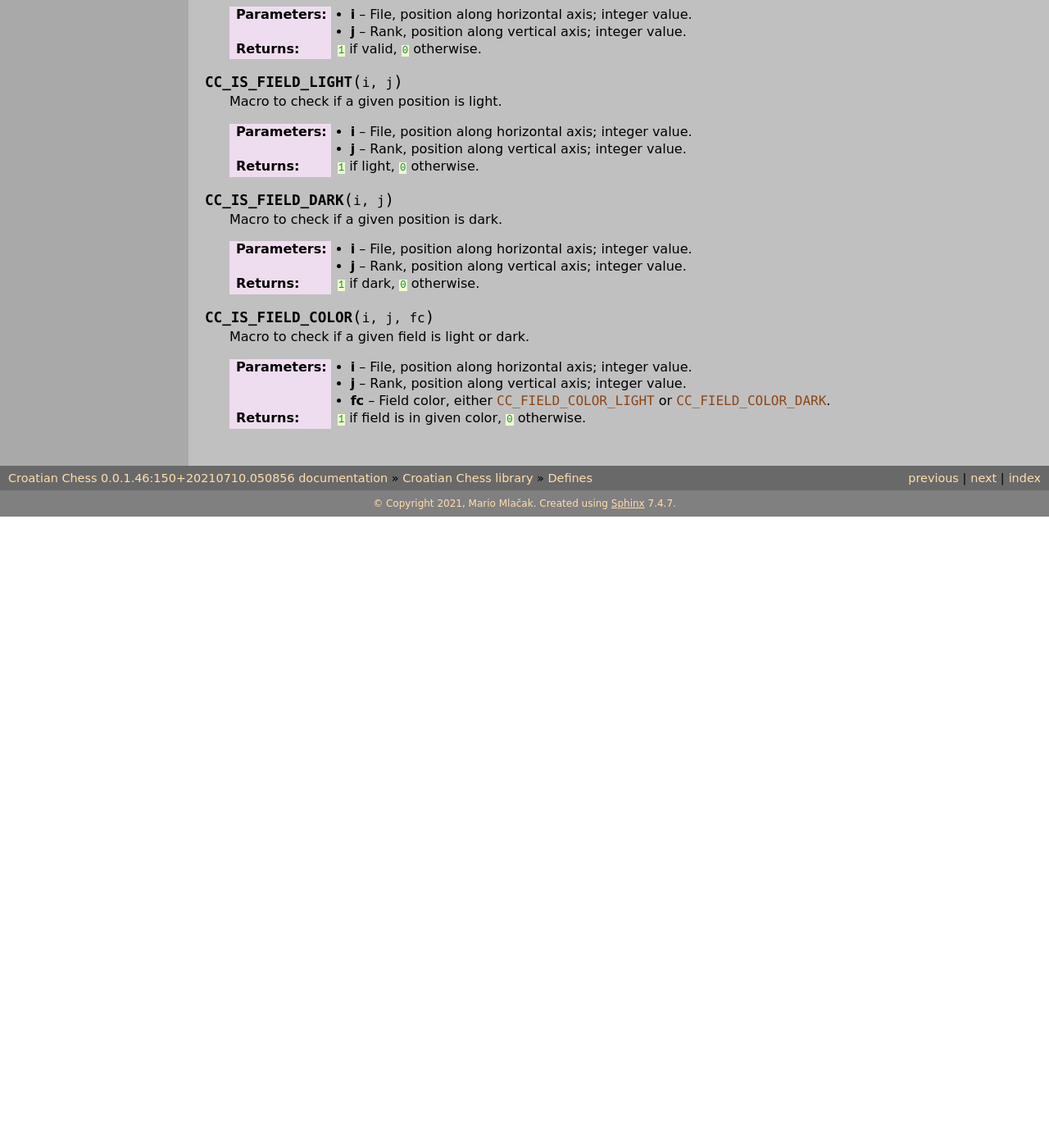
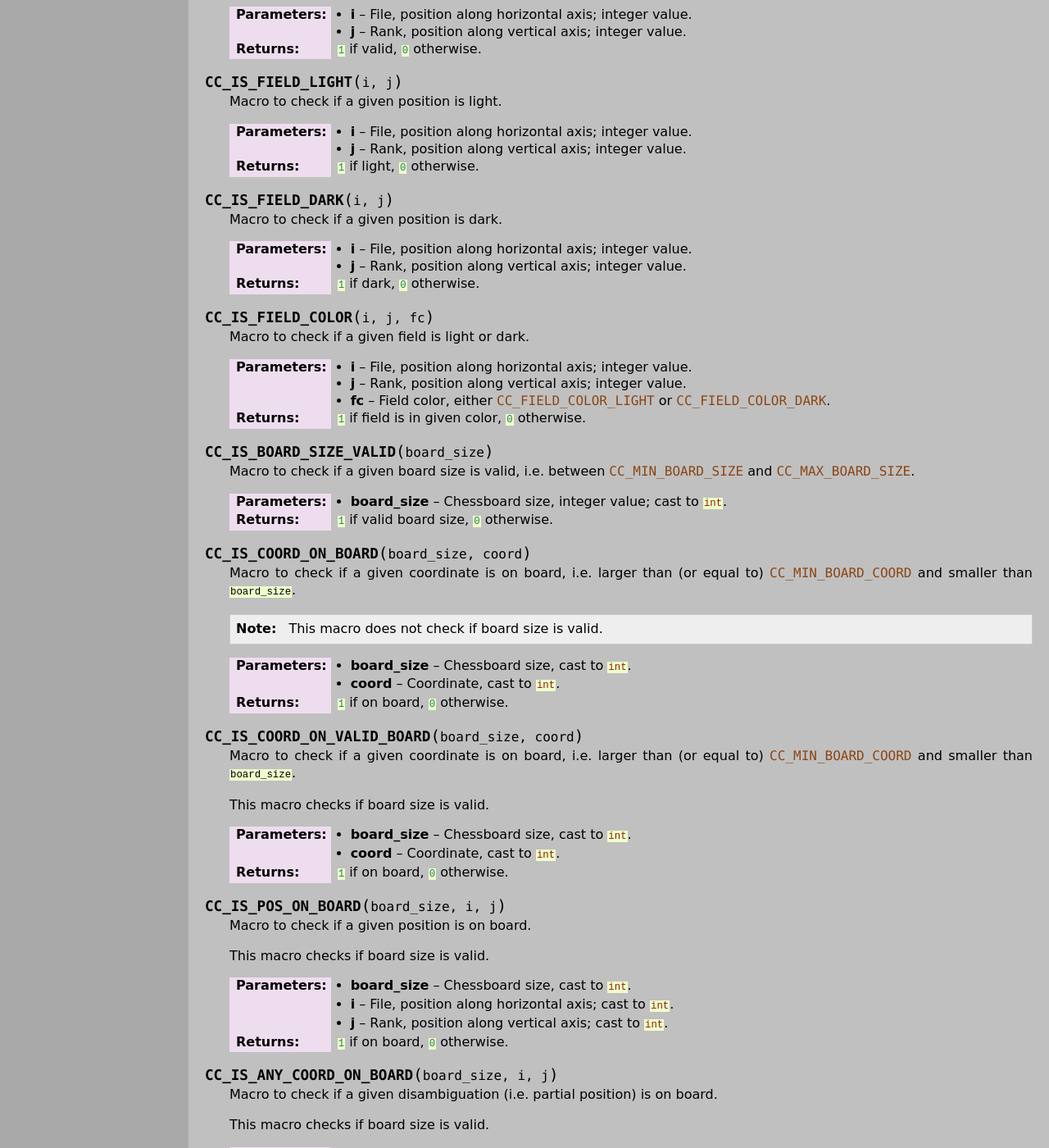
Before and after one commit to mmlacak/crochess, a Sphinx documentation site: the page built from docs/source/libcc/ccdefines.rst, in a window 1280 px wide and 1400 px high, scrolled down 2866 px. Shown: the whole window at 82% size. Built offline with Sphinx 7.4.7, drawn with Linux system fonts in a browser that asks for light colours; before the commit the page ends 3496 px from its top, so only the background shows below that; some of the changed text lies outside the part shown.

Commit message:
Documented board, pos macros.

```diff
--- a/docs/source/libcc/ccdefines.rst
+++ b/docs/source/libcc/ccdefines.rst
@@ -76,8 +76,8 @@ Documents ``cc_defines.h`` file, which contains constants and macros used throug
     Macro to evaluate logical XOR, i.e. to check if one or the other :c:`bool`
     value is :c:`true`, but not both.
 
-    :param to_bool_1: Value coerced to :c:`bool`.
-    :param to_bool_2: Value coerced to :c:`bool`.
+    :param to_bool_1: Value cast to :c:`bool`.
+    :param to_bool_2: Value cast to :c:`bool`.
     :returns: :c:`bool` value.
 
     .. note::
@@ -219,3 +219,77 @@ One variant. For other variants actual upper limit is smaller.
     :param fc: Field color, either :c:expr:`CC_FIELD_COLOR_LIGHT`
         or :c:expr:`CC_FIELD_COLOR_DARK`.
     :returns: :c:`1` if field is in given color, :c:`0` otherwise.
+
+.. c:macro:: CC_IS_BOARD_SIZE_VALID(board_size)
+
+    Macro to check if a given board size is valid,
+    i.e. between :c:expr:`CC_MIN_BOARD_SIZE` and :c:expr:`CC_MAX_BOARD_SIZE`.
+
+    :param board_size: Chessboard size, integer value; cast to :c:`int`.
+    :returns: :c:`1` if valid board size, :c:`0` otherwise.
+
+.. c:macro:: CC_IS_COORD_ON_BOARD(board_size,coord)
+
+    Macro to check if a given coordinate is on board, i.e. larger than (or equal
+    to) :c:expr:`CC_MIN_BOARD_COORD` and smaller than :c:`board_size`.
+
+    .. note::
+
+        This macro does not check if board size is valid.
+
+    :param board_size: Chessboard size, cast to :c:`int`.
+    :param coord: Coordinate, cast to :c:`int`.
+    :returns: :c:`1` if on board, :c:`0` otherwise.
+
+.. c:macro:: CC_IS_COORD_ON_VALID_BOARD(board_size,coord)
+
+    Macro to check if a given coordinate is on board, i.e. larger than (or equal
+    to) :c:expr:`CC_MIN_BOARD_COORD` and smaller than :c:`board_size`.
+
+    This macro checks if board size is valid.
+
+    :param board_size: Chessboard size, cast to :c:`int`.
+    :param coord: Coordinate, cast to :c:`int`.
+    :returns: :c:`1` if on board, :c:`0` otherwise.
+
+.. c:macro:: CC_IS_POS_ON_BOARD(board_size,i,j)
+
+    Macro to check if a given position is on board.
+
+    This macro checks if board size is valid.
+
+    :param board_size: Chessboard size, cast to :c:`int`.
+    :param i: File, position along horizontal axis; cast to :c:`int`.
+    :param j: Rank, position along vertical axis; cast to :c:`int`.
+    :returns: :c:`1` if on board, :c:`0` otherwise.
+
+.. c:macro:: CC_IS_ANY_COORD_ON_BOARD(board_size,i,j)
+
+    Macro to check if a given disambiguation (i.e. partial position) is on board.
+
+    This macro checks if board size is valid.
+
+    :param board_size: Chessboard size, cast to :c:`int`.
+    :param i: File, position along horizontal axis; cast to :c:`int`.
+    :param j: Rank, position along vertical axis; cast to :c:`int`.
+    :returns: :c:`1` if at least one coordinate is on board, :c:`0` otherwise.
+
+.. c:macro:: CC_IS_FIELD_ON_LIGHT_SIDE(board_size,rank)
+
+    Macro to check if a given position is on a light side of a chessboard.
+
+    This macro checks if board size is valid.
+
+    :param board_size: Chessboard size, cast to :c:`int`.
+    :param rank: Rank, position along vertical axis; cast to :c:`int`.
+    :returns: :c:`1` if on light side, :c:`0` otherwise.
+
+.. c:macro:: CC_IS_FIELD_ON_DARK_SIDE(board_size,rank)
+
+    Macro to check if a given position is on a dark side of a chessboard.
+
+    This macro checks if board size is valid.
+
+    :param board_size: Chessboard size, cast to :c:`int`.
+    :param rank: Rank, position along vertical axis; cast to :c:`int`.
+    :returns: :c:`1` if on dark side, :c:`0` otherwise.
```
